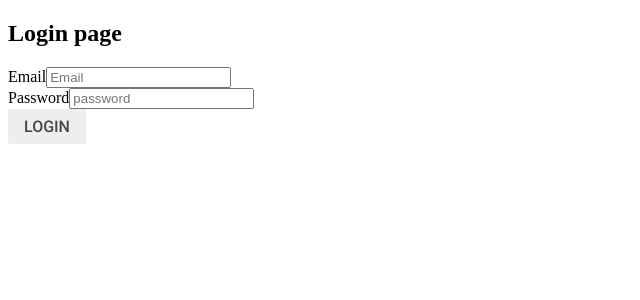
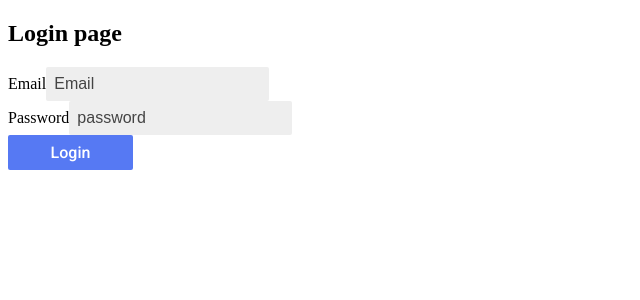
Before and after one commit to PepeValderramaRegueira/pwa-counter-with-login-for-bbva, a React (Create React App) app in the folder client/: page / in a window 1280 px wide. Shown: the top 300 px of the page, without its empty margins (0-640 px from the left). Built offline with nearby package versions, Linux system fonts and the light colour scheme.

Commit message:
Se añade el componente Input y se instalan las dependencias para usar iconos de Fontawesome

```diff
--- a/client/package.json
+++ b/client/package.json
@@ -3,6 +3,10 @@
   "version": "0.1.0",
   "private": true,
   "dependencies": {
+    "@fortawesome/fontawesome-svg-core": "^1.2.34",
+    "@fortawesome/free-regular-svg-icons": "^5.15.2",
+    "@fortawesome/free-solid-svg-icons": "^5.15.2",
+    "@fortawesome/react-fontawesome": "^0.1.14",
     "@testing-library/jest-dom": "^5.11.4",
     "@testing-library/react": "^11.1.0",
     "@testing-library/user-event": "^12.1.10",
--- a/client/src/components/Button/Button.scss
+++ b/client/src/components/Button/Button.scss
@@ -13,6 +13,7 @@
   cursor: pointer;
   transition: background-color .3s, box-shadow .1s;
   position: relative;
+  min-width: 125px;
 
   &:hover {
     background-color: color('light-grey-2');
--- a/client/src/components/Input/Input.jsx
+++ b/client/src/components/Input/Input.jsx
@@ -1,11 +1,15 @@
+import PropTypes from 'prop-types';
+import './Input.scss';
+
 const Input = ({
   type = 'text',
   value = '',
   extraClasses = '',
-  onChange,
   placeholder = '',
   name = '',
-  id = ''
+  id = '',
+  isDisabled = false,
+  onChange
 }) => {
   return (
     <input
@@ -15,9 +19,52 @@ const Input = ({
       id={id}
       placeholder={placeholder}
       className={`input ${extraClasses}`.trimRight()}
+      disabled={isDisabled}
       onChange={onChange}
     />
   );
 }
 
+Input.propTypes = {
+  /**
+   * Button type.
+   */
+  type: PropTypes.oneOf(['text', 'number', 'password', 'hidden']),
+
+  /**
+   * Input value.
+   */
+  value: PropTypes.string,
+
+  /**
+   * Extra CSS classes.
+   */
+  extraClasses: PropTypes.string,
+
+  /**
+   * Displayed text when the input is empty.
+   */
+  placeholder: PropTypes.string,
+
+  /**
+   * Input name.
+   */
+  name: PropTypes.string,
+
+  /**
+   * Unique DOM identifier.
+   */
+  id: PropTypes.string,
+
+  /**
+   * Indicates if the input is disabled.
+   */
+  isDisabled: PropTypes.bool,
+
+  /**
+   * Function that is executed when the input value changes.
+   */
+  onChange: PropTypes.func,
+}
+
 export default Input;
--- /dev/null
+++ b/client/src/components/Input/Input.scss
@@ -0,0 +1,22 @@
+@import './../../styles/variables';
+
+.input {
+  background-color: color('light-grey');
+  color: color('black');
+
+  border: none;
+  font-size: 1rem;
+  padding: .5rem;
+  border-radius: 2px;
+  transition: background-color .2s, color .2s;
+
+  &::placeholder {
+    color: color('black');
+  }
+
+  &:focus {
+    background-color: color('light-grey-2');
+    color: color('dark-primary');
+    outline: none;
+  }
+}
--- a/client/src/pages/public/Login/Login.jsx
+++ b/client/src/pages/public/Login/Login.jsx
@@ -42,8 +42,8 @@ const Login = () => {
             onChange={handlePasswordChange}
           />
         </Field>
-        <Button type="submit">
-          LOGIN
+        <Button type="submit" isPrimary>
+          Login
         </Button>
       </form>
     </section>
```
Also changed, not shown: 2 other files (tests, documents, lock files or other folders).
